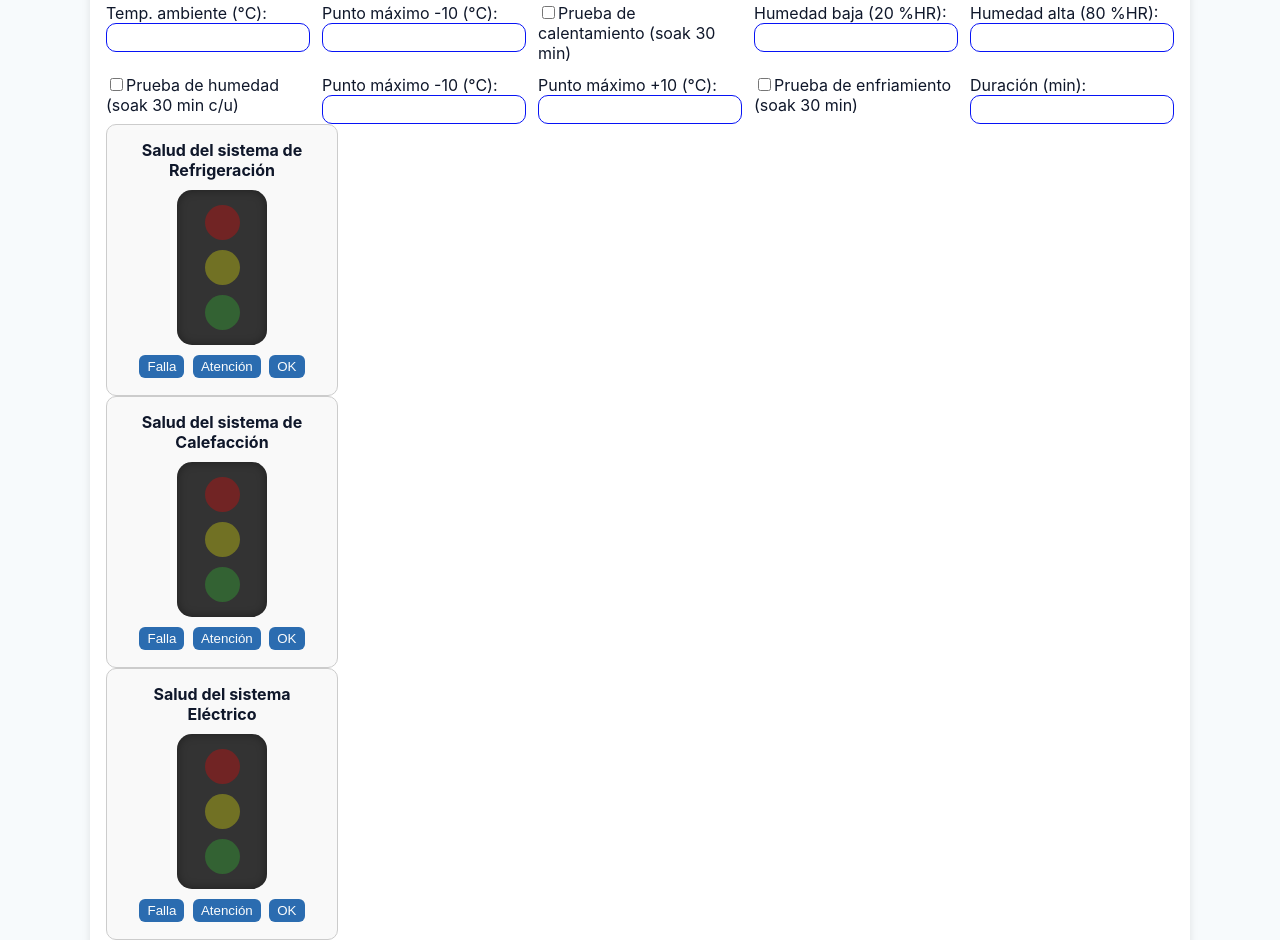
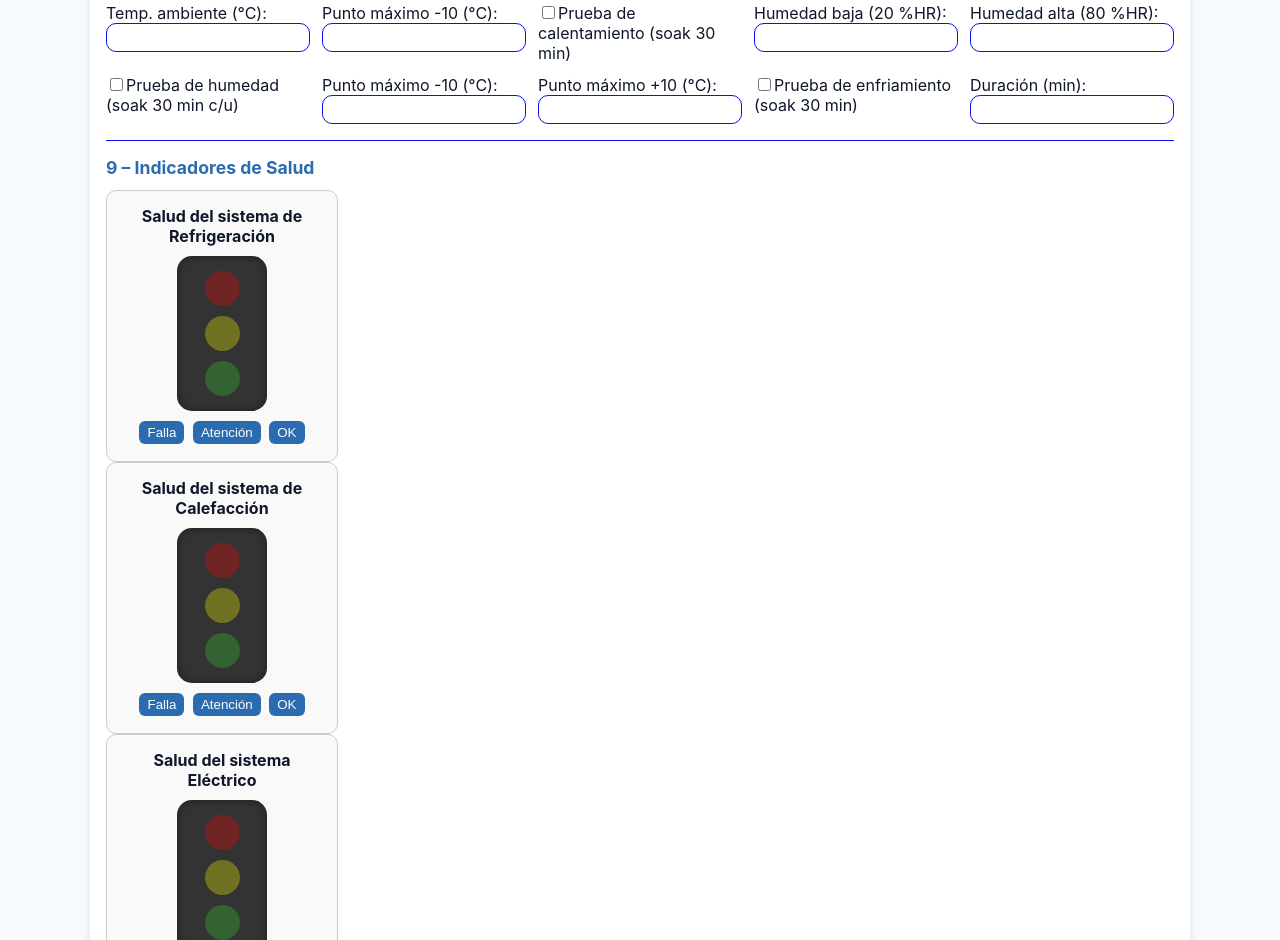
Before and after one commit to GF-2026/Start_on_Report, a plain HTML site: page index.html in a window 1280 px wide. Shown: the part 2332-3272 px from the top of the page. Drawn offline with Linux system fonts and the light colour scheme.

Commit message:
Update index.html

```diff
--- a/index.html
+++ b/index.html
@@ -241,6 +241,8 @@
                 <label><input type="checkbox" id="cold_test">Prueba de enfriamiento (soak 30 min)</label>
                 <div><label>Duración (min):</label><input type="text" id="pulldown"></div>
             </div>
+            <hr>
+            <div class="section-header"><strong>9 – Indicadores de Salud</strong></div>
           <!-- Semáforo 1 -->
 <div class="seccion">
   <div class="titulo">Salud del sistema de Refrigeración</div>
```
